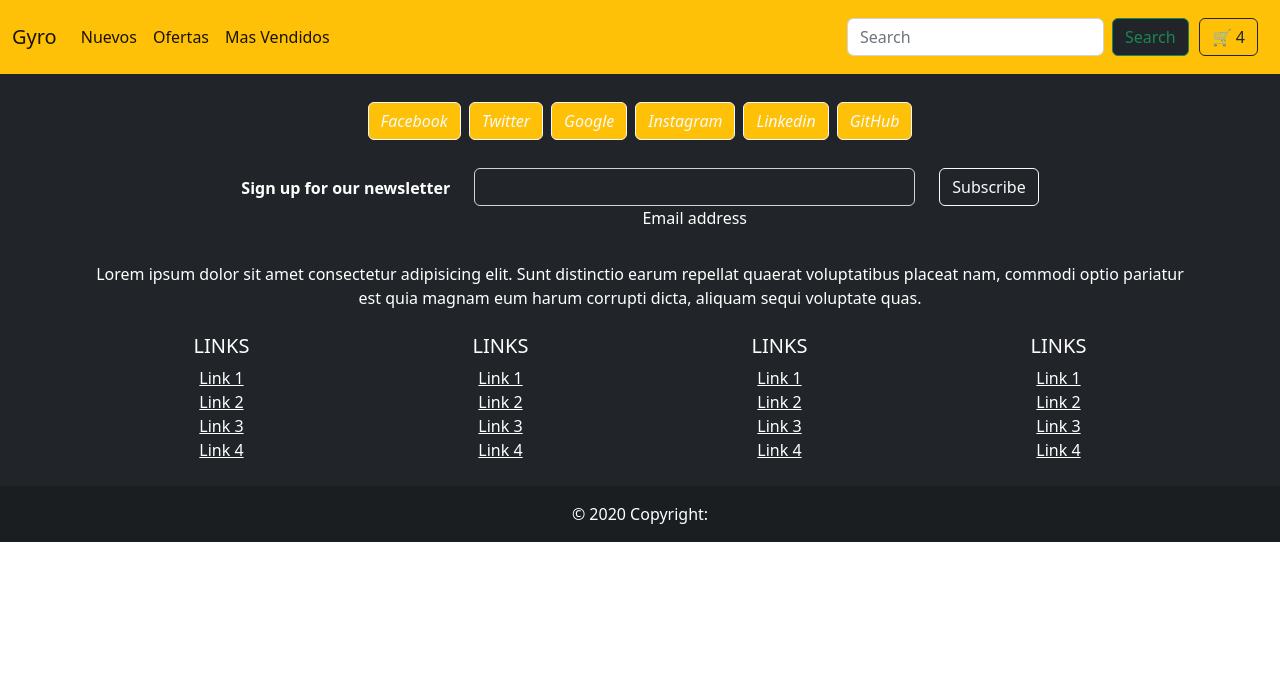
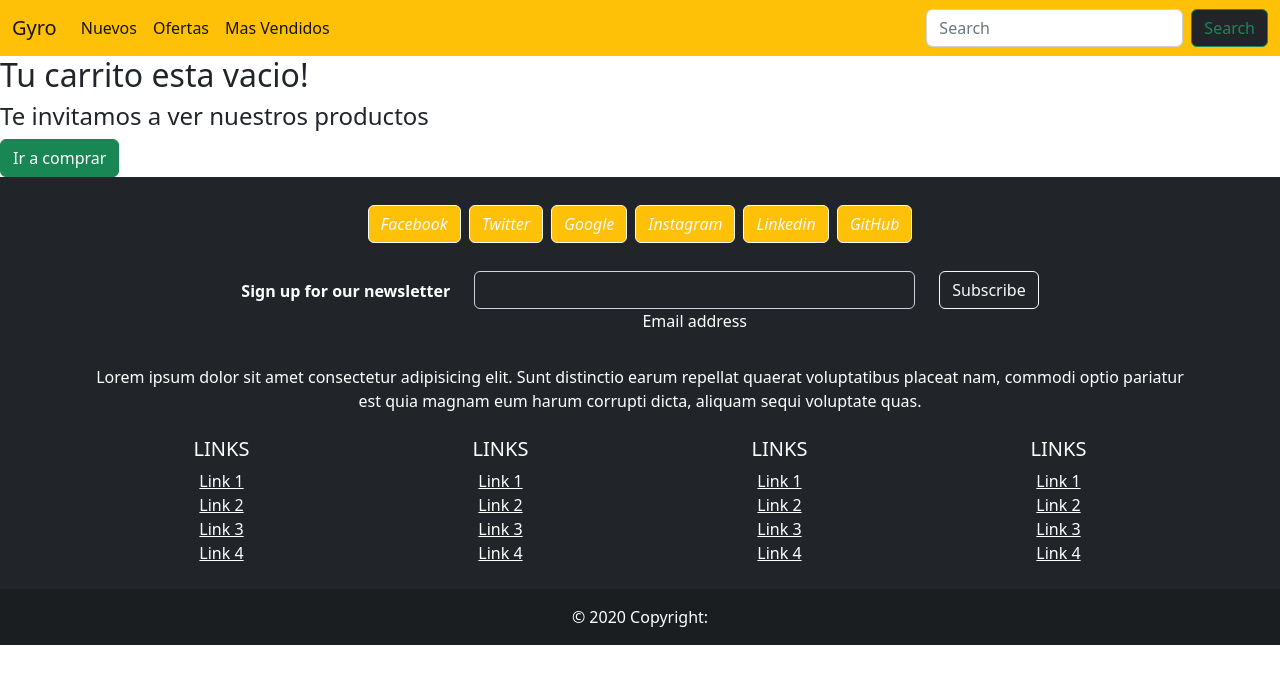
Before and after one commit to bottassiJuanIgnacio/react-ecommerce, a React (Create React App) app: page /cart in a window 1280 px wide. Shown: the top 684 px of the page. Built offline with nearby package versions, Linux system fonts and the light colour scheme.

Commit message:
eventos y context

```diff
--- a/src/App.js
+++ b/src/App.js
@@ -6,8 +6,10 @@ import Footer from './components/Footer';
 import ItemDetailContainer from './components/ItemDetailContainer';
 import ItemListContainer from './components/ItemListContainer';
 import NavBar from './components/NavBar';
+import Cart from './components/Cart';
+import {CartProvider} from './context/CartContext'
+// shift alt o
 import Eventos from './test/Eventos';
-// shift alt o
 import Test from './test/Test';
 
 
@@ -17,6 +19,7 @@ function App() {
   const greeting = 'Hello Gyro';
 
   return (
+    <CartProvider>
       <BrowserRouter>
         <NavBar/>
         <Routes>
@@ -25,36 +28,11 @@ function App() {
           <Route path='/' element={<ItemListContainer warning ={warning} greeting= {greeting}/>}/>
           <Route path='/category/:categoriaId' element={<ItemListContainer />} />
           <Route path='/detalle/:id' element={<ItemDetailContainer/>} />
-        <Route />
+          <Route path='/cart' element={<Cart/>}/>
         </Routes>
         <Footer />
       </BrowserRouter>
-    // <div className='bg-dark'>
-    //   <NavBar />
-    //   <ItemListContainer warning ={warning} greeting= {greeting}/>
-    //   <ItemCount  initial={initial} warning ={warning} stock ={stock} onAdd= {onAdd} />
-    //   <div className="d-flex justify-content-around ">
-    //     <Cards style={{margin : '5px'}} />
-    //     <Cards />
-    //     <Cards />
-    //   </div>
-    //   <FetchContainer />
-    //   {/* <FetchArrayContainer /> */}
-    //   <Promesas />
-    //   <Footer />
-    // </div>
-    // <>
-    //   <BrowserRouter>
-    //     {/*Aca van todos los componentes presentes en todas las rutas*/}
-    //     <NavBar />
-    //     <Routes>
-    //       <Route path='/' element={<ItemListContainer />} />
-    //       <Route path='/category/:idcategory' element={<ItemListContainer />}/>
-    //       <Route path='/product/:idproduct' element={<ItemListContainer />}{<Cards />}/>{/*ItemDetailContainer*/}
-    //     </Routes>
-    //     <Footer />
-    //   </BrowserRouter>
-    // </>
+    </CartProvider>
 
   );
 }
--- /dev/null
+++ b/src/components/Cart.jsx
@@ -0,0 +1,37 @@
+import React from 'react'
+import { useNavigate } from 'react-router-dom'
+// import { useContext } from 'react'
+// import { CartContext } from '../context/CartContext'
+import { useCart } from '../context/CartContext'
+import CartItem from './CartItem'
+
+const Cart = () => {
+    //forma larga de llamar context
+//  const{cart} = useContext(CartContext)
+const {cart,  cartTotal, clear}=useCart()
+const navegar = useNavigate()
+console.log(cart)
+  return (
+    <div>
+      {
+        !cart.length
+        ?<div>
+          <h2>Tu carrito esta vacio!</h2>
+          <h4>Te invitamos a ver nuestros productos</h4>
+          <button className='btn btn-success' onClick={()=>navegar('/')}>Ir a comprar</button>
+        </div>
+        :<div style={{display:'flex', flexDirection:'column', alignItems:'center'}}>
+          <h2>Tu carrito</h2>
+            {cart.map((compra)=> <CartItem key={compra.id} compra={compra}/>)}
+            <span>Total a pagar : ${cartTotal()}</span>
+            <div style={{display:'flex', justifyContent:'space-between', alignItems:'center', padding:'2rem'}}>
+            <button className='btn btn-danger' onClick={clear}>Vaciar Carrito</button>
+            <button className='btn btn-success'>Terminar compra</button>
+            </div>
+        </div>
+      }
+    </div>
+  )
+}
+
+export default Cart
--- /dev/null
+++ b/src/components/CartItem.jsx
@@ -0,0 +1,17 @@
+import React from 'react'
+import { useCart } from '../context/CartContext'
+
+const CartItem = ({compra}) => {
+    const{removeItem}=useCart()
+  return (
+    <div  style={{display:'flex', justifyContent:'space-between', alignItems:'center', padding:'2rem', width:'100%'}}>
+                <img src={compra.img} alt={compra.name} styte={{width:'10rem'}}/>
+                <span>{compra.name}</span>
+                <span>{compra.quantity}</span>
+                <span>${compra.price}</span>
+                <button className='btn btn-danger' onClick={()=>removeItem(compra.id)}>X</button>
+    </div>
+  )
+}
+
+export default CartItem
--- a/src/components/CartWidget.jsx
+++ b/src/components/CartWidget.jsx
@@ -1,9 +1,11 @@
 import React from 'react'
+import { useCart } from '../context/CartContext';
 
 export default function CartWidget() {
+  const{cartQuantity, cart} =useCart()
   return (
-    <div style= {{ margin: '10px' }}>
-        <button type="button" className="btn btn-outline-dark">🛒 4</button>
+    <div>
+        <span>{cartQuantity() || ''}</span>
     </div>
   )
 }
--- a/src/components/ItemCount.jsx
+++ b/src/components/ItemCount.jsx
@@ -1,29 +1,29 @@
-import React, { useState } from "react";
+import React from 'react'
 
+const ItemCount = ({initial, stock, onAdd, count, setCount}) => {
 
-export default function ItemCount({initial, warning, stock, onAdd}) {
+    const restar = () => {
+        if(count > initial){
+            setCount(count-1)
+        }
+    }
 
-
-  const [contador, setContador] = useState(initial);
-
-
-
+    const sumar=()=>{
+        if(count<stock){
+            setCount(count + 1)
+        }
+    }
 
   return (
+    <>
     <div>
-        <h1 style={{color : warning }}> CONTADOR : {contador}</h1>
-
-        <button className='btn btn-danger' style={{color : "#343a40", backgroundColor : warning}} onClick= {() => {
-          setContador(contador <= initial ? setContador:  contador - 1);
-        } }> - </button>
-
-        <button className='btn btn-success' style={{color : "#343a40", backgroundColor : warning}} onClick= {() => {
-        setContador(contador < stock ? contador + 1 :  setContador);
-        } }> + </button>
-
-
-
-        <button className='btn btn-primary m-3' onClick={ onAdd} > Agregar al carrito </button>
+        <button className='btn btn-success' onClick={sumar}>+</button>
+        <span  className='btn btn-light'>{count}</span>
+        <button  className='btn btn-danger'onClick={restar}>-</button>
     </div>
+        <button  className='btn btn-primary m-3'onClick={onAdd}>comprar</button>
+    </>
   )
 }
+
+export default ItemCount
--- a/src/components/ItemDetail.jsx
+++ b/src/components/ItemDetail.jsx
@@ -1,11 +1,30 @@
-import React from 'react'
+import React, { useState } from 'react'
+import { useNavigate } from 'react-router-dom'
+import { useCart } from '../context/CartContext'
 import ItemCount from './ItemCount'
 
 const ItemDetail = ({productDetail}) => {
-    const {name, description, price, stock, img}= productDetail
+    const[count, setCount]= useState(1)
+    const [compra, setCompra]= useState(false)
+    const {name, description, price, stock, img, id}= productDetail
+    const navegar = useNavigate()
+    const{addItem, addItem2}=useCart()
 
     const onAdd = () => {
-        console.log('compraste')
+        let purchase = {
+          id,
+          name,
+          price,
+          stock,
+          img,
+          quantity:count
+        }
+        setCompra(true)
+        //funcion mandando un producto armado desde itemDetail  (purchase)
+         addItem(purchase)
+         //funcion que recibe los 2 parametos, item y cantidad
+
+        // addItem2(productDetail,count)
     }
 
   return (
@@ -14,7 +33,12 @@ const ItemDetail = ({productDetail}) => {
         <img src={img} alt={name} style={{width:'25rem'}}/>
         <p>{description}</p>
         <p>${price}</p>
-        <ItemCount stock={stock} initial={1} onAdd={onAdd}/>
+       { !compra
+       ? <ItemCount stock={stock} initial={1} onAdd={onAdd} count={count} setCount={setCount}/>
+        : <div style={{display:'flex', justifyContent:'space-around', alignItems:'center'}}>
+          <button className="btn btn-warning" onClick={()=>navegar('/')}>Seguir Comprando</button>
+          <button className="btn btn-info" onClick={()=>navegar('/cart')}>Ir al carrito</button>
+          </div>}
     </div>
   )
 }
--- a/src/components/NavBar.jsx
+++ b/src/components/NavBar.jsx
@@ -28,7 +28,9 @@ export default function NavBar() {
         <input className="form-control me-2 " type="search" placeholder="Search" aria-label="Search" />
         <button className="btn btn-outline-success bg-dark" type="buttonbuttonsubmit">Search</button>
       </form>
-      <CartWidget />
+      <NavLink to='/cart' className="nav-link active">
+        <CartWidget />
+      </NavLink>
     </div>
   </div>
 </nav>
--- /dev/null
+++ b/src/context/CartContext.js
@@ -0,0 +1,75 @@
+import { createContext, useContext, useState } from "react";
+
+export const CartContext = createContext();
+
+
+export const CartProvider = ({children}) => {
+    const [cart, setCart]= useState([]);
+
+//FUNCION CON ITEM Y QUANTITY
+//pasar item y contador
+    const addItem2 = (item, cantidad) => {
+        const purchase = {...item, quantity:cantidad}
+        const existsInCart = cart.find((prod)=> prod.id === item.id)
+        if(existsInCart){
+                    const carritoActualizado = cart.map((prod)=>{
+                        if(prod.id === item.id){
+                            return {...prod, quantity:prod.quantity + cantidad}
+                        }else{
+                            return prod
+                        }
+                    })
+                    setCart(carritoActualizado )
+                }else{
+                    setCart([...cart, purchase])
+                }
+
+    }
+
+
+    //FUNCION QUE RECIBE ITEM(RECIBE PURCHASE)
+    const addItem = (item) => {
+        const existsInCart = cart.find((prod)=> prod.id === item.id)
+        if(existsInCart){
+            const carritoActualizado = cart.map((prod)=>{
+                if(prod.id === item.id){
+                    return {...prod, quantity:prod.quantity + item.quantity}
+                }else{
+                    return prod
+                }
+            })
+            setCart(carritoActualizado )
+        }else{
+            setCart([...cart, item])
+        }
+
+    }
+
+    const clear = () =>{
+        setCart([])
+    }
+
+    const removeItem = (id) => {
+        setCart(cart.filter((prod)=> prod.id !== id))
+    }
+
+    const isInCart = (id) => {
+        return cart.some((prod)=> prod.id === id )
+    }
+
+    const cartQuantity = () => {
+        return cart.reduce((acc, prod) => acc += prod.quantity,0)
+    }
+
+    const cartTotal = () => {
+        return cart.reduce((acc, prod)=> acc += prod.price * prod.quantity,0)
+    }
+
+    return(
+        <CartContext.Provider value={{cart, clear, removeItem, isInCart, addItem, addItem2, cartQuantity, cartTotal }}>
+            {children}
+        </CartContext.Provider>
+    )
+}
+
+export const useCart = () => useContext(CartContext)
--- a/src/mocks/dataBase.js
+++ b/src/mocks/dataBase.js
@@ -1,4 +1,4 @@
-const productos = [{id:1,name:"Job",category:"nuevos",description:"Disp fx of base of nk of l femr, 7thG",price:8,img:'https://picsum.photos/201',stock:5},
+const productos = [{id:"1",name:"Job",category:"nuevos",description:"Disp fx of base of nk of l femr, 7thG",price:8,img:'https://picsum.photos/201',stock:5},
 {id:"2",name:"Sondra",category:"nuevos",description:"Oth traumatic displ spondylolysis of fifth cervcal vertebra",price:76,img:'https://picsum.photos/202',stock:4},
 {id:"3",name:"Marius",category:"nuevos",description:"Chronic gout due to renal impairment, unsp hand, with tophus",price:55,img:'https://picsum.photos/203',stock:10},
 {id:"4",name:"Camala",category:"oferta",description:"Superficial foreign body, right great toe, initial encounter",price:57,img:'https://picsum.photos/204',stock:18},
```
Also changed, not shown: src/images/logo512.png (added). Lines whose indentation alone changed are shown as unchanged.
